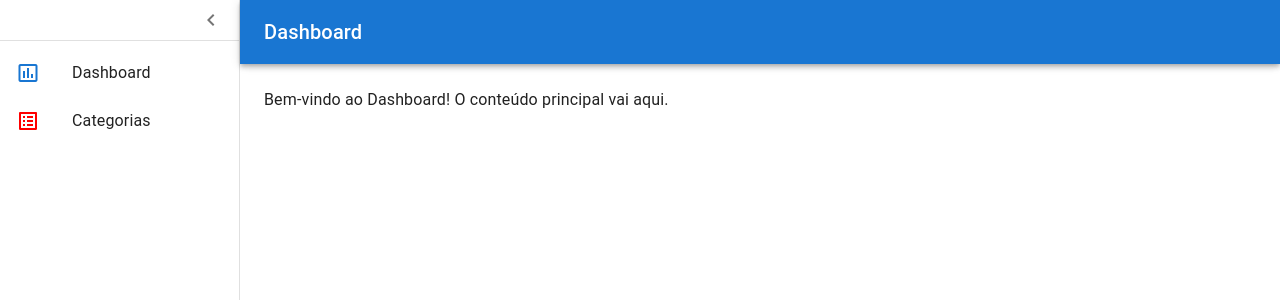
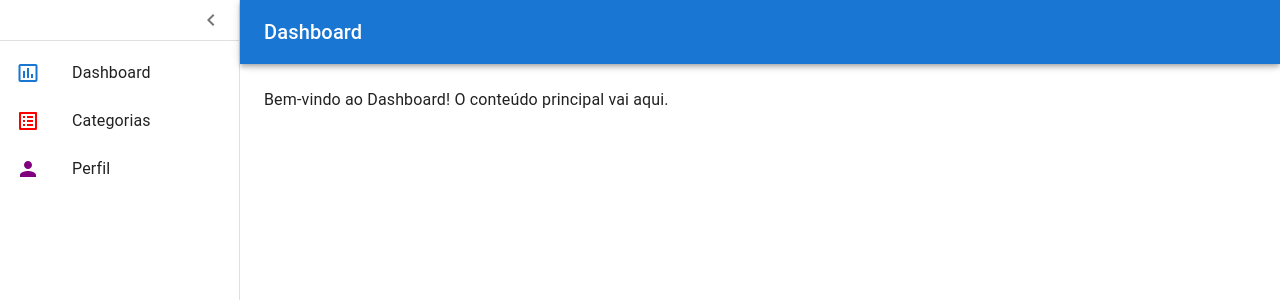
Before and after one commit to O-Farias/PlanifiqueV1-Frontend, a React (Vite) app: page /dashboard in a window 1280 px wide. Both pictures are taken after a click on the button "open drawer". Shown: the top 300 px of the page. Built offline with nearby package versions, Linux system fonts and the light colour scheme.

Commit message:
Adicionado novo ícone de perfil na sidebar

```diff
--- a/src/components/Sidebar.tsx
+++ b/src/components/Sidebar.tsx
@@ -13,6 +13,7 @@ import {
 import ChevronLeftIcon from "@mui/icons-material/ChevronLeft";
 import InsertChartOutlinedIcon from "@mui/icons-material/InsertChartOutlined";
 import ListAltIcon from "@mui/icons-material/ListAlt";
+import PersonIcon from "@mui/icons-material/Person";
 
 interface SidebarProps {
   open: boolean;
@@ -33,6 +34,7 @@ const Sidebar: React.FC<SidebarProps> = ({
       icon: <InsertChartOutlinedIcon sx={{ color: primaryColor }} />,
     },
     { text: "Categorias", icon: <ListAltIcon sx={{ color: "red" }} /> },
+    { text: "Perfil", icon: <PersonIcon sx={{ color: "purple" }} /> },
   ];
   return (
     <Drawer
```
